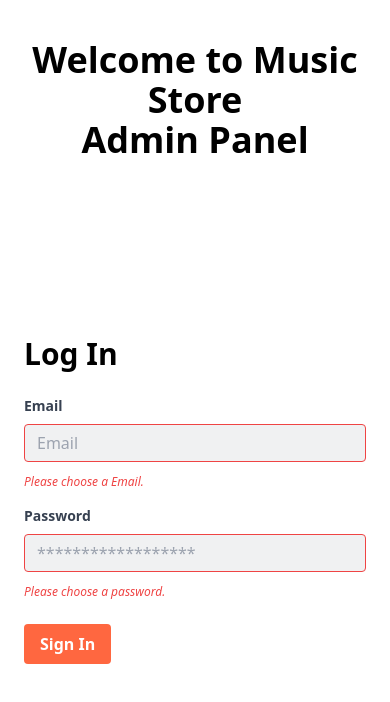
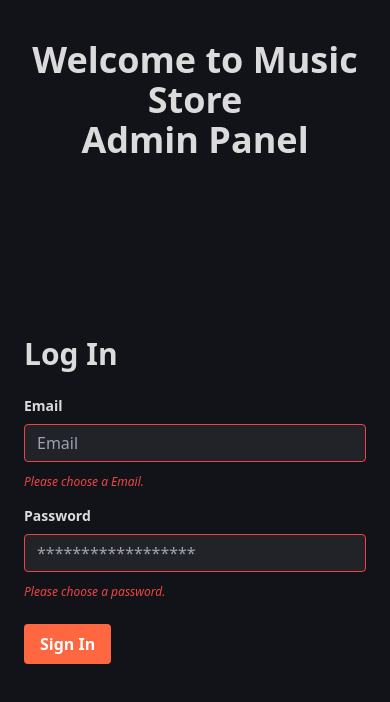
Before and after one commit to samueladitia95/music-store-admin, a Next.js app: page /login in a window 390 px wide. Shown: the top 702 px of the page. Built offline with nearby package versions, Linux system fonts and the light colour scheme.

Commit message:
fix darkmode responsiveness

```diff
--- a/components/Layout/index.tsx
+++ b/components/Layout/index.tsx
@@ -20,12 +20,9 @@ const NestedLayout = ({ children }: { children: ReactNode }) => {
       {/* Temporary  */}
       <div className={`font-display md:flex ${isDarkMode ? "dark" : ""}`}>
         <Sidebar />
-        <div className="flex-grow">
+        <div className="flex-grow dark:bg-bDarkPrimary dark:text-tDarkPrimary">
           <Navbar />
-          <div
-            className="container dark:bg-bDarkPrimary dark:text-tDarkPrimary"
-            style={{ minHeight: "200vh" }}
-          >
+          <div className="container" style={{ minHeight: "200vh" }}>
             {children}
           </div>
         </div>
--- a/pages/login/index.tsx
+++ b/pages/login/index.tsx
@@ -1,7 +1,8 @@
 const Login = () => {
   return (
-    <div className="h-screen w-screen">
-      <div className="container py-10 max-w-xl h-screen flex flex-col space-y-44 items-stretch">
+    <div className="h-screen w-screen dark">
+      <div className="dark:bg-bDarkPrimary dark:text-tDarkPrimary">
+        <div className="container py-10 max-w-xl h-screen flex flex-col space-y-44 items-stretch ">
           <div className="text-4xl font-bold text-center">
             <p>Welcome to Music Store</p>
             <p>Admin Panel</p>
@@ -9,12 +10,10 @@ const Login = () => {
           <div>
             <p className="text-3xl font-semibold">Log In</p>
             <form className="pt-6 pb-8 mb-4">
-            <div className="mb-4">
-              <label className="block text-gray-700 text-sm font-bold mb-2">
-                Email
-              </label>
+              <div className="mb-4 text-gray-700 dark:text-tDarkPrimary">
+                <label className="block text-sm font-bold mb-2">Email</label>
                 <input
-                className="focus:outline-none border rounded w-full py-2 px-3 text-gray-700 leading-tight mb-3 bg-bLightSecondary border-red-500"
+                  className="focus:outline-none border rounded w-full py-2 px-3 leading-tight mb-3 bg-bLightSecondary dark:bg-bDarkSecondary border-red-500"
                   type="email"
                   placeholder="Email"
                 />
@@ -22,12 +21,10 @@ const Login = () => {
                   Please choose a Email.
                 </p>
               </div>
-            <div className="mb-6">
-              <label className="block text-gray-700 text-sm font-bold mb-2">
-                Password
-              </label>
+              <div className="mb-6 text-gray-700 dark:text-tDarkPrimary">
+                <label className="block text-sm font-bold mb-2">Password</label>
                 <input
-                className="focus:outline-none border rounded w-full py-2 px-3 text-gray-700 leading-tight mb-3 bg-bLightSecondary border-red-500"
+                  className="focus:outline-none border rounded w-full py-2 px-3 leading-tight mb-3 bg-bLightSecondary dark:bg-bDarkSecondary border-red-500"
                   type="password"
                   placeholder="******************"
                 />
@@ -47,6 +44,7 @@ const Login = () => {
           </div>
         </div>
       </div>
+    </div>
   );
 };
 
```
Lines whose indentation alone changed are shown as unchanged.
